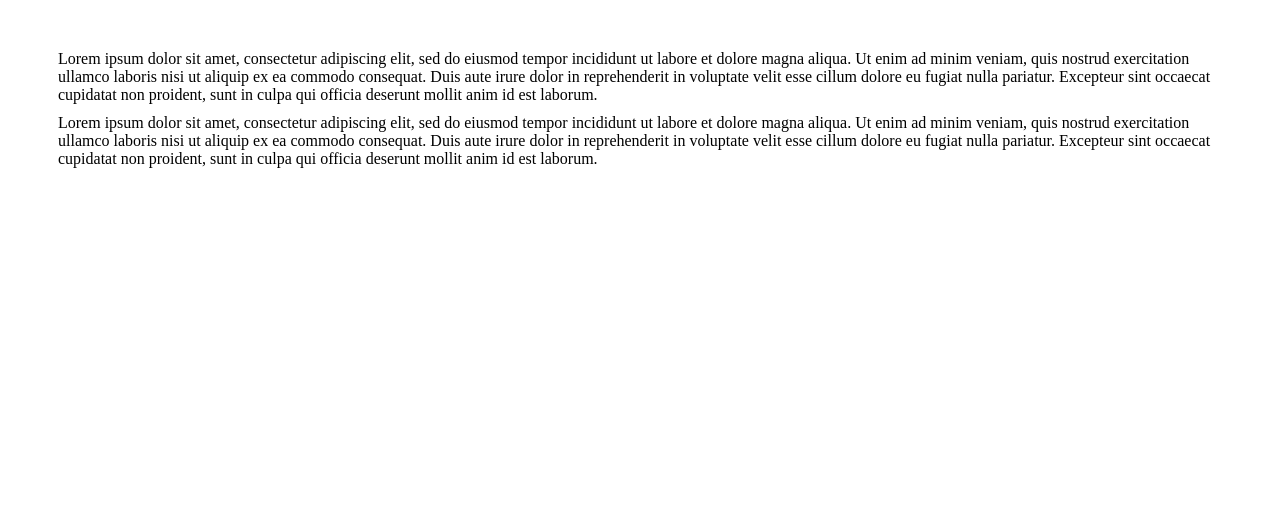
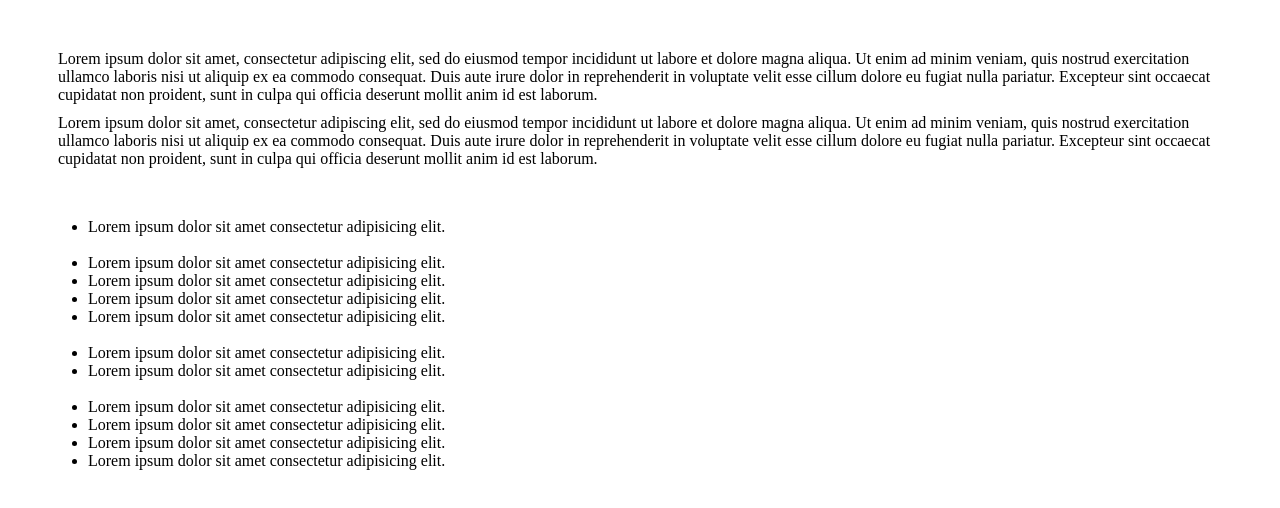
Before and after one commit to Rish55/Template1, a plain HTML site: page index.html in a window 1280 px wide. Drawn offline with Linux system fonts and the light colour scheme.

Commit message:
middle list

```diff
--- a/index.html
+++ b/index.html
@@ -5,9 +5,33 @@
     <meta http-equiv="X-UA-Compatible" content="IE=edge">
     <meta name="viewport" content="width=device-width, initial-scale=1.0">
     <title>Template1</title>
+    <style>
+        #tt{
+            margin-left: 40px;
+        }
+    </style>
 </head>
 <body>
     <p style= "margin:50px; margin-bottom:10px">Lorem ipsum dolor sit amet, consectetur adipiscing elit, sed do eiusmod tempor incididunt ut labore et dolore magna aliqua. Ut enim ad minim veniam, quis nostrud exercitation ullamco laboris nisi ut aliquip ex ea commodo consequat. Duis aute irure dolor in reprehenderit in voluptate velit esse cillum dolore eu fugiat nulla pariatur. Excepteur sint occaecat cupidatat non proident, sunt in culpa qui officia deserunt mollit anim id est laborum.</p>
     <p style= "margin:50px; margin-top:10px">Lorem ipsum dolor sit amet, consectetur adipiscing elit, sed do eiusmod tempor incididunt ut labore et dolore magna aliqua. Ut enim ad minim veniam, quis nostrud exercitation ullamco laboris nisi ut aliquip ex ea commodo consequat. Duis aute irure dolor in reprehenderit in voluptate velit esse cillum dolore eu fugiat nulla pariatur. Excepteur sint occaecat cupidatat non proident, sunt in culpa qui officia deserunt mollit anim id est laborum.</p>
+    <div id="tt">
+        <ul>
+            <li>Lorem ipsum dolor sit amet consectetur adipisicing elit.</li>
+            <br>
+            <li>Lorem ipsum dolor sit amet consectetur adipisicing elit.</li>
+            <li>Lorem ipsum dolor sit amet consectetur adipisicing elit.</li>
+            <li>Lorem ipsum dolor sit amet consectetur adipisicing elit.</li>
+            <li>Lorem ipsum dolor sit amet consectetur adipisicing elit.</li>
+            <br>
+            <li>Lorem ipsum dolor sit amet consectetur adipisicing elit.</li>
+            <li>Lorem ipsum dolor sit amet consectetur adipisicing elit.</li>
+            <br>
+            <li>Lorem ipsum dolor sit amet consectetur adipisicing elit.</li>
+            <li>Lorem ipsum dolor sit amet consectetur adipisicing elit.</li>
+            <li>Lorem ipsum dolor sit amet consectetur adipisicing elit.</li>
+            <li>Lorem ipsum dolor sit amet consectetur adipisicing elit.</li>
+        </ul>
+    </div>
+
 </body>
 </html>
```
